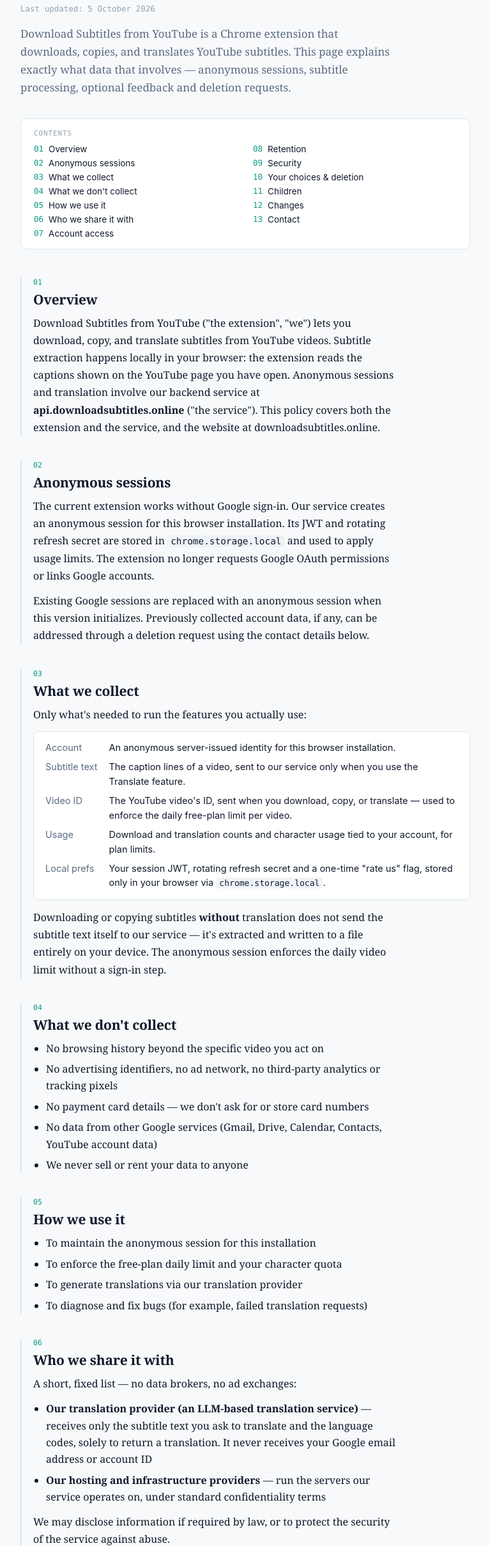
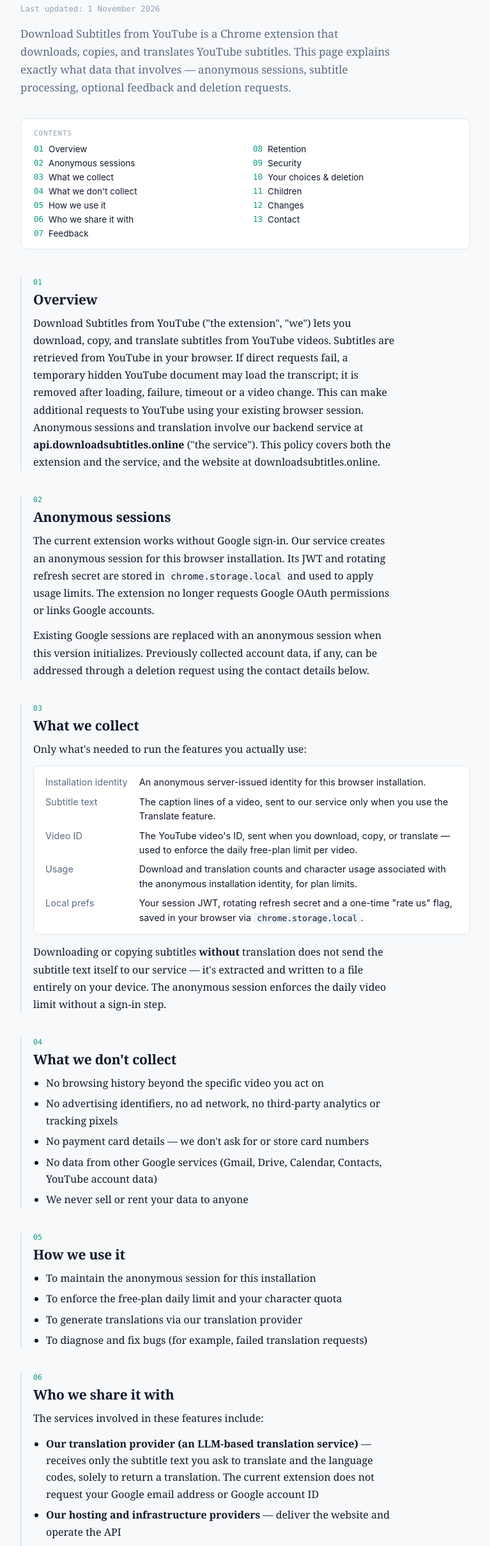
Before and after one commit to landlesss/youtube-extension, a browser extension: page docs/privacy/index.html in a window 1280 px wide. Shown: the part 154-2571 px from the top of the page at 64% size, without its empty margins (256-1023 px from the left). Drawn offline with Linux system fonts and the light colour scheme.

Commit message:
Update privacy policy for anonymous-only extension

```diff
--- a/docs/privacy/index.html
+++ b/docs/privacy/index.html
@@ -139,19 +139,19 @@
 
 <main class="page">
   <h1>Privacy Policy</h1>
-  <div class="meta">Last updated: 5 October 2026</div>
+  <div class="meta">Last updated: 1 November 2026</div>
   <p class="lede">Download Subtitles from YouTube is a Chrome extension that downloads, copies, and translates YouTube subtitles. This page explains exactly what data that involves — anonymous sessions, subtitle processing, optional feedback and deletion requests.</p>
 
   <nav class="toc" aria-label="Table of contents">
     <span class="toc-label">Contents</span>
     <ol>
       <li><a href="#overview"><span class="n">01</span> Overview</a></li>
-      <li><a href="#google-data"><span class="n">02</span> Anonymous sessions</a></li>
+      <li><a href="#anonymous-session"><span class="n">02</span> Anonymous sessions</a></li>
       <li><a href="#collect"><span class="n">03</span> What we collect</a></li>
       <li><a href="#not-collect"><span class="n">04</span> What we don't collect</a></li>
       <li><a href="#use"><span class="n">05</span> How we use it</a></li>
       <li><a href="#share"><span class="n">06</span> Who we share it with</a></li>
-      <li><a href="#limited-use"><span class="n">07</span> Account access</a></li>
+      <li><a href="#feedback"><span class="n">07</span> Feedback</a></li>
       <li><a href="#retention"><span class="n">08</span> Retention</a></li>
       <li><a href="#security"><span class="n">09</span> Security</a></li>
       <li><a href="#choices"><span class="n">10</span> Your choices &amp; deletion</a></li>
@@ -164,10 +164,10 @@
   <section id="overview">
     <div class="eyebrow">01</div>
     <h2>Overview</h2>
-    <p>Download Subtitles from YouTube ("the extension", "we") lets you download, copy, and translate subtitles from YouTube videos. Subtitle extraction happens locally in your browser: the extension reads the captions shown on the YouTube page you have open. Anonymous sessions and translation involve our backend service at <strong>api.downloadsubtitles.online</strong> ("the service"). This policy covers both the extension and the service, and the website at downloadsubtitles.online.</p>
+    <p>Download Subtitles from YouTube ("the extension", "we") lets you download, copy, and translate subtitles from YouTube videos. Subtitles are retrieved from YouTube in your browser. If direct requests fail, a temporary hidden YouTube document may load the transcript; it is removed after loading, failure, timeout or a video change. This can make additional requests to YouTube using your existing browser session. Anonymous sessions and translation involve our backend service at <strong>api.downloadsubtitles.online</strong> ("the service"). This policy covers both the extension and the service, and the website at downloadsubtitles.online.</p>
   </section>
 
-  <section id="google-data">
+  <section id="anonymous-session">
     <div class="eyebrow">02</div>
     <h2>Anonymous sessions</h2>
     <p>The current extension works without Google sign-in. Our service creates an anonymous session for this browser installation. Its JWT and rotating refresh secret are stored in <code>chrome.storage.local</code> and used to apply usage limits. The extension no longer requests Google OAuth permissions or links Google accounts.</p>
@@ -179,11 +179,11 @@
     <h2>What we collect</h2>
     <p>Only what's needed to run the features you actually use:</p>
     <dl class="field-list">
-      <dt>Account</dt><dd>An anonymous server-issued identity for this browser installation.</dd>
+      <dt>Installation identity</dt><dd>An anonymous server-issued identity for this browser installation.</dd>
       <dt>Subtitle text</dt><dd>The caption lines of a video, sent to our service only when you use the Translate feature.</dd>
       <dt>Video ID</dt><dd>The YouTube video's ID, sent when you download, copy, or translate — used to enforce the daily free-plan limit per video.</dd>
-      <dt>Usage</dt><dd>Download and translation counts and character usage tied to your account, for plan limits.</dd>
-      <dt>Local prefs</dt><dd>Your session JWT, rotating refresh secret and a one-time "rate us" flag, stored only in your browser via <code>chrome.storage.local</code>.</dd>
+      <dt>Usage</dt><dd>Download and translation counts and character usage associated with the anonymous installation identity, for plan limits.</dd>
+      <dt>Local prefs</dt><dd>Your session JWT, rotating refresh secret and a one-time "rate us" flag, saved in your browser via <code>chrome.storage.local</code>.</dd>
     </dl>
     <p>Downloading or copying subtitles <strong>without</strong> translation does not send the subtitle text itself to our service — it's extracted and written to a file entirely on your device. The anonymous session enforces the daily video limit without a sign-in step.</p>
   </section>
@@ -214,41 +214,43 @@
   <section id="share">
     <div class="eyebrow">06</div>
     <h2>Who we share it with</h2>
-    <p>A short, fixed list — no data brokers, no ad exchanges:</p>
+    <p>The services involved in these features include:</p>
     <ul>
-      <li><strong>Our translation provider (an LLM-based translation service)</strong> — receives only the subtitle text you ask to translate and the language codes, solely to return a translation. It never receives your Google email address or account ID</li>
-      <li><strong>Our hosting and infrastructure providers</strong> — run the servers our service operates on, under standard confidentiality terms</li>
+      <li><strong>Our translation provider (an LLM-based translation service)</strong> — receives only the subtitle text you ask to translate and the language codes, solely to return a translation. The current extension does not request your Google email address or Google account ID</li>
+      <li><strong>Our hosting and infrastructure providers</strong> — deliver the website and operate the API</li>
     </ul>
     <p>We may disclose information if required by law, or to protect the security of the service against abuse.</p>
     <div class="callout">If you rate the extension 4–5 stars, we open the Chrome Web Store review page. If you rate it 1–3 stars, we open a Google Form instead, so we can follow up on feedback privately rather than it becoming a public review. Either way this is a link you choose to click — we don't submit anything on your behalf. If you fill out the feedback form, we can see what you submit there; the form is hosted and operated by Google under <a href="https://policies.google.com/privacy" target="_blank" rel="noopener noreferrer">Google's own privacy policy</a>.</div>
   </section>
 
-  <section id="limited-use">
+  <section id="feedback">
     <div class="eyebrow">07</div>
-    <h2>Account access</h2>
-    <p>The current extension does not use Google OAuth, request Google account permissions or offer account linking. Optional feedback is collected through Google Forms; the selected reason, comment and optional reply email are sent only when you submit the form.</p>
+    <h2>Optional feedback</h2>
+    <p>The current extension does not use Google OAuth or offer account linking. Feedback is collected through Google Forms, either directly or through our website form. The selected reason, optional comment, optional reply email and extension version are sent when you submit. Google handles the form submission under its own privacy policy. Providing feedback does not reactivate the extension or create a Google-linked extension account.</p>
   </section>
 
   <section id="retention">
     <div class="eyebrow">08</div>
     <h2>Retention</h2>
-    <p>We keep your account data for as long as your account is active. If you ask us to delete your account (see <a href="#contact">Contact</a>), we delete your account record and stop retaining new usage data. Subtitle text sent for translation is processed to return a result and is not kept longer than necessary to do that and to prevent abuse of the service.</p>
+    <p>Session credentials are stored locally until they are replaced, cleared or removed with the extension. The service issues a JWT valid for 30 days and a rotating guest secret valid for 180 days after its last refresh. These credential lifetimes do not mean that server records are automatically deleted on those dates.</p>
+    <p>Server-side usage records are used to enforce quotas and operate the service. Translation requests may be processed or cached by the service and its translation provider. Removing the extension does not automatically delete server-side usage records, translation records or feedback already submitted. Contact us to request deletion and information about the records that can be associated with your installation.</p>
   </section>
 
   <section id="security">
     <div class="eyebrow">09</div>
     <h2>Security</h2>
-    <p>All traffic between the extension and our service is encrypted in transit (HTTPS). Access to account data is limited to what's needed to operate the service. No method of transmission or storage is 100% secure, and we can't guarantee absolute security — but we take reasonable precautions.</p>
+    <p>All traffic between the extension and our service is encrypted in transit (HTTPS). Access to service data is limited to what's needed to operate the service. No method of transmission or storage is 100% secure, and we can't guarantee absolute security — but we take reasonable precautions.</p>
   </section>
 
   <section id="choices">
     <div class="eyebrow">10</div>
     <h2>Your choices &amp; deletion</h2>
     <ul>
-      <li><strong>Sign out</strong> any time from the extension panel — this clears your local session</li>
-      <li><strong>Revoke access</strong> from your <a href="https://myaccount.google.com/permissions" target="_blank" rel="noopener noreferrer">Google Account permissions page</a> at any time</li>
-      <li><strong>Delete your data</strong> by emailing us at the address below from the Google account you signed in with — we'll remove your account record</li>
-      <li><strong>Uninstall</strong> the extension at any time from <code>chrome://extensions</code>, which also clears all local data it stored</li>
+      <li><strong>Choose whether to translate.</strong> Viewing, copying and downloading original subtitles does not send their text to our API. Translation sends the selected subtitle text and language codes to the service.</li>
+      <li><strong>Skip feedback.</strong> Feedback is optional. A reason, comment and reply email are submitted only when you press Send. Opening the uninstall page does not submit an answer; its address includes the interface language and extension version.</li>
+      <li><strong>Remove local data.</strong> Uninstall the extension or clear its extension storage. Saved subtitle files remain wherever you downloaded them. Removing local credentials does not erase server records or submitted feedback.</li>
+      <li><strong>Request deletion.</strong> Email the contact address below. No Google login is required. Because the session is anonymous, we may need additional information to locate the relevant records. Do not email JWTs, guest secrets or passwords.</li>
+      <li><strong>Previous Google users.</strong> The current version does not offer Google sign-in or account linking. If you previously used Google sign-in, you can request deletion of those older account records using the contact address below.</li>
     </ul>
   </section>
 
```
